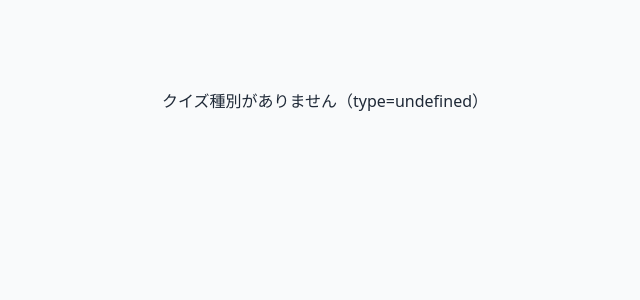
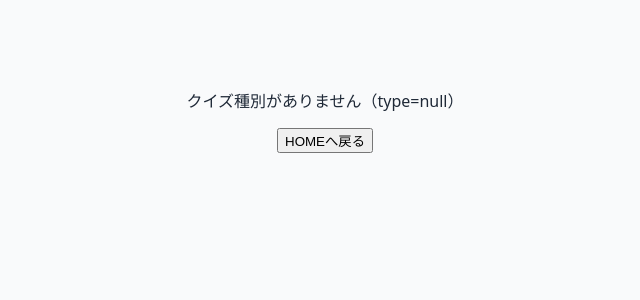
Before and after one commit to sasukedon731-blip/quiz-app, a Next.js app: page /exam in a window 1280 px wide. Shown: the top 300 px of the page, without its empty margins (315-955 px from the left). Built offline with nearby package versions, Linux system fonts and the light colour scheme; no server answers; the database is empty; sample sign-in values are in the browser's storage.

Commit message:
complete quiz app with explanations

```diff
--- /dev/null
+++ b/app/(auth)/exam/ExamClientWrapper.tsx
@@ -0,0 +1,28 @@
+"use client"
+
+import { useSearchParams, useRouter } from "next/navigation"
+import ExamClient from "./ExamClient"
+import { quizzes } from "@/app/data/quizzes"
+import type { QuizType } from "@/app/data/types"
+
+export default function ExamClientWrapper() {
+  const router = useRouter()
+  const params = useSearchParams()
+  const typeRaw = params.get("type")
+
+  const quiz = typeRaw ? quizzes[typeRaw as QuizType] : undefined
+  if (!quiz) {
+    return (
+      <main className="container">
+        <p style={{ textAlign: "center", marginTop: 40 }}>
+          クイズ種別がありません（type={String(typeRaw)}）
+        </p>
+        <p style={{ textAlign: "center", marginTop: 12 }}>
+          <button onClick={() => router.push("/")}>HOMEへ戻る</button>
+        </p>
+      </main>
+    )
+  }
+
+  return <ExamClient quiz={quiz} quizType={typeRaw as QuizType} />
+}
--- a/app/(auth)/exam/page.tsx
+++ b/app/(auth)/exam/page.tsx
@@ -1,22 +1,12 @@
-import ExamClient from "./ExamClient"
-import { quizzes } from "@/app/data/quizzes"
-import type { QuizType } from "@/app/data/types"
+import { Suspense } from "react"
+import ExamClientWrapper from "./ExamClientWrapper"
 
 export const dynamic = "force-dynamic"
 
-export default function Page({ searchParams }: { searchParams: { type?: string } }) {
-  const typeRaw = searchParams.type
-  const quiz = typeRaw ? quizzes[typeRaw as QuizType] : undefined
-
-  if (!quiz) {
-    return (
-      <main className="container">
-        <p style={{ textAlign: "center", marginTop: 40 }}>
-          クイズ種別がありません（type={String(typeRaw)}）
-        </p>
-      </main>
-    )
-  }
-
-  return <ExamClient quiz={quiz} quizType={typeRaw as QuizType} />
+export default function Page() {
+  return (
+    <Suspense fallback={null}>
+      <ExamClientWrapper />
+    </Suspense>
+  )
 }
```
Also changed, not shown: app/(auth)/normal/NormalClientWrapper.tsx (added, +28 -0 lines), app/(auth)/normal/page.tsx (+8 -18 lines), app/(auth)/review/ReviewClientWrapper.tsx (added, +28 -0 lines), app/(auth)/review/page.tsx (+8 -18 lines).
